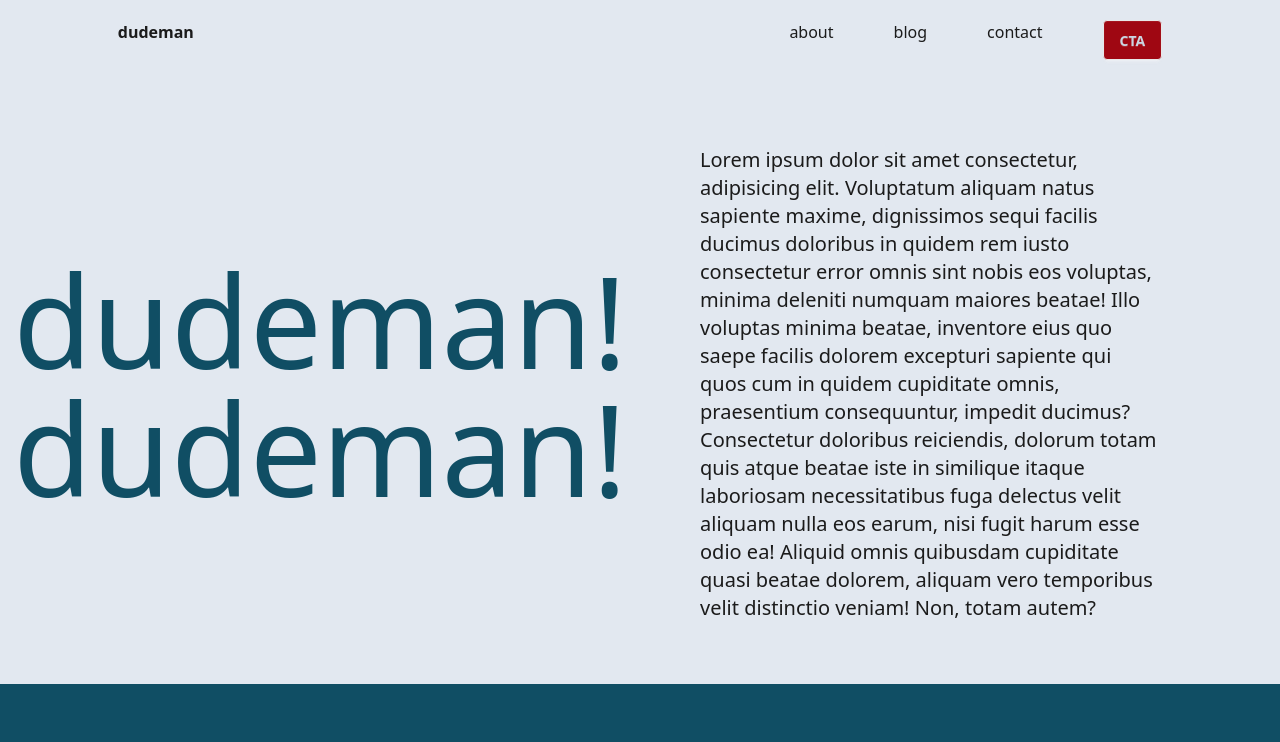
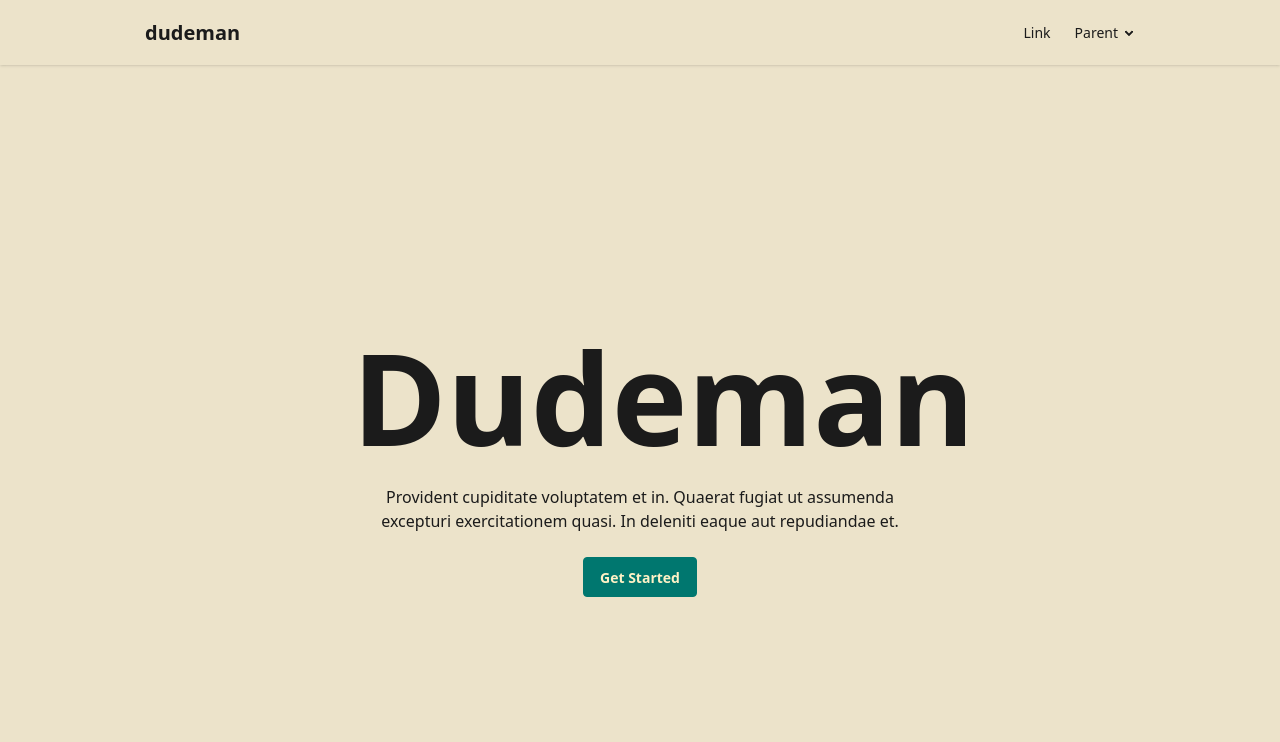
Before and after one commit to bobbythree/react-practice-app, a React (Vite) app: page / in a window 1280 px wide. Shown: the top 742 px of the page. Built offline with nearby package versions, Linux system fonts and the light colour scheme.

Commit message:
change style theme

```diff
--- a/index.html
+++ b/index.html
@@ -1,5 +1,5 @@
 <!doctype html>
-<html lang="en">
+<html lang="en" data-theme="retro">
   <head>
     <meta charset="UTF-8" />
     <link rel="icon" type="image/svg+xml" href="/" />
--- a/src/components/BioCards.jsx
+++ b/src/components/BioCards.jsx
@@ -43,7 +43,7 @@ export default function BioCards() {
   };
 
   return (
-    <section className="flex justify-around p-15 bg-cyan-900">
+    <section className="flex justify-around p-15 bg-base-200">
       {bios.map(bio => {
         const isExpanded = showMore[bio.id] || false; // Check if *this* card is expanded
         const displayedDescription = isExpanded ? bio.description : bio.description.substring(0, 40) + "...";
--- a/src/components/Card.jsx
+++ b/src/components/Card.jsx
@@ -2,7 +2,7 @@
 export default function Card({children}) {
 
   return (
-    <div className="bg-slate-400 w-52 flex flex-col items-center p-4 rounded-lg">
+    <div className="bg-base-300 w-52 flex flex-col items-center p-4 rounded-lg">
       {children}
     </div>
   );
--- a/src/components/Hero.jsx
+++ b/src/components/Hero.jsx
@@ -1,8 +1,16 @@
 export default function Hero() {
   return (
-    <section className="grid grid-cols-2 place-items-center h-150 bg-slate-200">
-      <h1 className="text-9xl p-15 text-cyan-900">dudeman!<br />dudeman!</h1>
-      <p className="text-xl p-15 pr-30">Lorem ipsum dolor sit amet consectetur, adipisicing elit. Voluptatum aliquam natus sapiente maxime, dignissimos sequi facilis ducimus doloribus in quidem rem iusto consectetur error omnis sint nobis eos voluptas, minima deleniti numquam maiores beatae! Illo voluptas minima beatae, inventore eius quo saepe facilis dolorem excepturi sapiente qui quos cum in quidem cupiditate omnis, praesentium consequuntur, impedit ducimus? Consectetur doloribus reiciendis, dolorum totam quis atque beatae iste in similique itaque laboriosam necessitatibus fuga delectus velit aliquam nulla eos earum, nisi fugit harum esse odio ea! Aliquid omnis quibusdam cupiditate quasi beatae dolorem, aliquam vero temporibus velit distinctio veniam! Non, totam autem?</p>
-    </section>
+    <div className="hero bg-base-100 min-h-screen">
+      <div className="hero-content text-center">
+        <div className="max-w-xl">
+          <h1 className="text-9xl font-bold">Dudeman</h1>
+          <p className="py-6">
+            Provident cupiditate voluptatem et in. Quaerat fugiat ut assumenda excepturi exercitationem
+            quasi. In deleniti eaque aut repudiandae et.
+          </p>
+          <button className="btn btn-success">Get Started</button>
+        </div>
+      </div>
+    </div>
   );
 }
--- a/src/components/Navbar.jsx
+++ b/src/components/Navbar.jsx
@@ -1,27 +1,25 @@
 export default function Navbar({logo="dudeman"}) {
-  const links = [
-    {id: 1, title: 'about', href: '/'},
-    {id: 2, title: 'blog', href: '/'},
-    {id: 3, title: 'contact', href: '/'},
 
-  ];
 
   return (
-    <nav className=
-    "flex justify-around p-5 bg-slate-200">
-      <h3 className="mr-100 font-bold">{logo}</h3>
-      <div className="flex gap-15">
-        {links.map((link) => (
-          <a href={link.href} key={link.id}>{link.title}</a>
-        ))}
-      <div className="dropdown dropdown-hover">
-      <div tabIndex={0} role="button" className="btn mb-1 bg-red-800 text-slate-300">CTA</div>
-        <ul tabIndex={0} className="dropdown-content menu bg-slate-600 rounded-box z-1 w-52 p-2 shadow-sm">
-          <li className="text-slate-200"><a>call to action 01</a></li>
-          <li className="text-slate-200"><a>call to action 02</a></li>
+    <div className="navbar bg-base-100 shadow-sm">
+      <div className="flex-1">
+        <a className="btn btn-ghost text-xl ml-30">{logo}</a>
+      </div>
+      <div className="flex-none pr-30">
+        <ul className="menu menu-horizontal">
+          <li><a>Link</a></li>
+          <li>
+            <details>
+              <summary>Parent</summary>
+              <ul className="bg-base-100 rounded-t-none p-2">
+                <li><a>Link 1</a></li>
+                <li><a>Link 2</a></li>
+              </ul>
+            </details>
+          </li>
         </ul>
       </div>
-      </div>
-    </nav>
+    </div>
   );
 }
--- a/src/index.css
+++ b/src/index.css
@@ -4,3 +4,7 @@
 body {
   color: rgb(27, 27, 27);
 }
+
+@plugin "daisyui" {
+  themes: light --default, dark --prefersdark, retro;
+}
```
